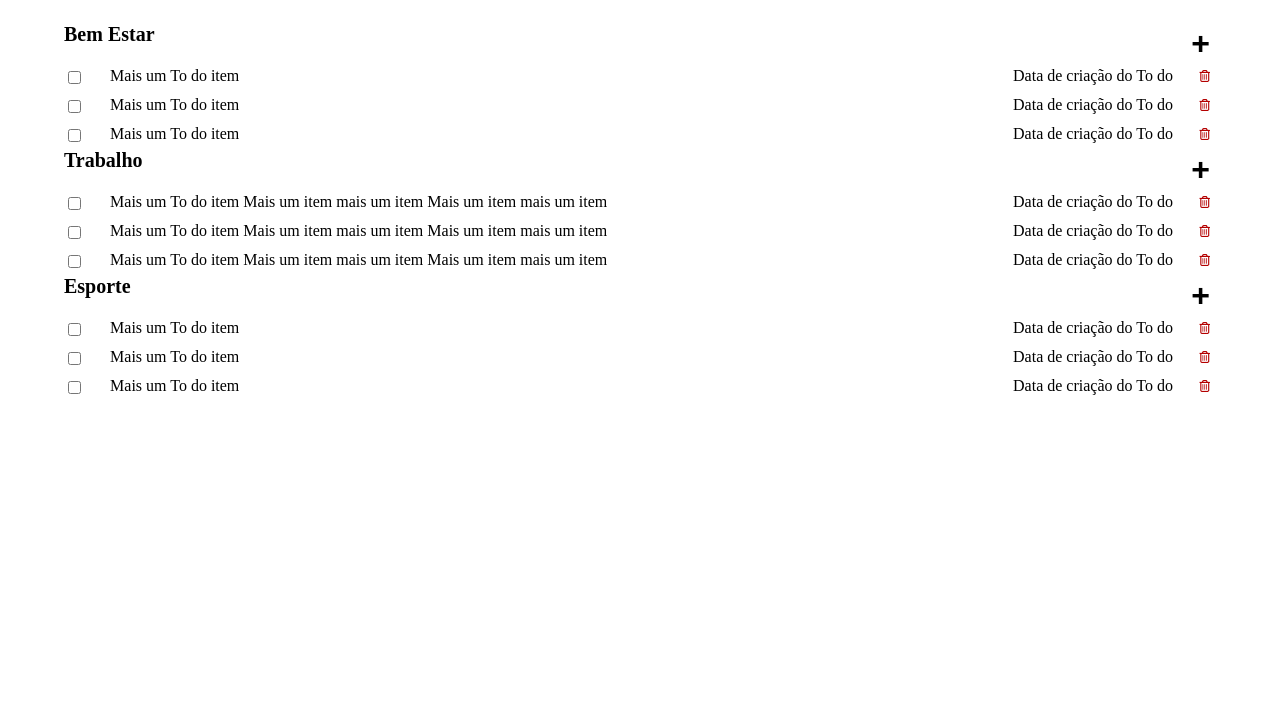
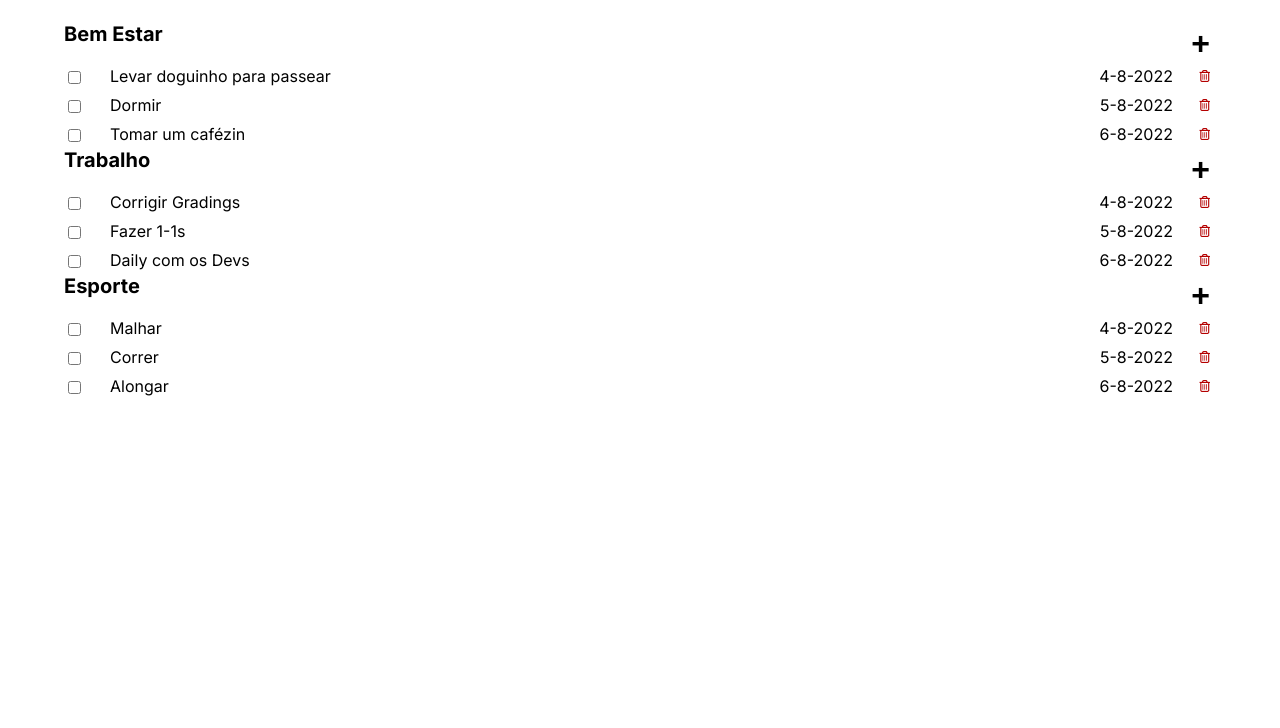
Before and after one commit to mariaAGFerrari/demo-ToDoList-M2, a plain HTML site: page index.html in a window 1280 px wide. Shown: the part 72-800 px from the top of the page. Drawn offline with Linux system fonts and the light colour scheme.

Commit message:
código JS estático e sem modais

```diff
--- a/index.html
+++ b/index.html
@@ -5,6 +5,9 @@
     <meta http-equiv="X-UA-Compatible" content="IE=edge" />
     <meta name="viewport" content="width=device-width, initial-scale=1.0" />
     <link rel="stylesheet" href="./style/reset.css">
+    <link rel="preconnect" href="https://fonts.googleapis.com">
+    <link rel="preconnect" href="https://fonts.gstatic.com" crossorigin>
+    <link href="https://fonts.googleapis.com/css2?family=Inter:wght@400;700&display=swap" rel="stylesheet">
     <link rel="stylesheet" href="./style/style.css">
     <title>To Do List</title>
   </head>
@@ -12,7 +15,7 @@
     <header class="header">
       <div class="header__div">
         <h1>To Do List</h1>
-        <h3>Data exemplo</h3>
+        <h3 id="dataToDoList">Data exemplo</h3>
       </div>
       <button>Criar Categoria</button>
     </header>
@@ -22,8 +25,8 @@
             <h2>Bem Estar</h2>
             <button>+</button>
         </div>
-        <ul class="main__ul">
-          <li>
+        <ul class="main__ul" id="bem-estar">
+          <!-- <li>
             <input type="checkbox"></input>
             <p>Mais um To do item</p>
             <p>Data de criação do To do</p>
@@ -40,16 +43,17 @@
             <p>Mais um To do item</p>
             <p>Data de criação do To do</p>
             <button> <img src="./img/trash-alt.png" alt="Lixeira"> </button>
-          </li>
+          </li> -->
         </ul>
       </section>
+
       <section class="section">
         <div class="section__div">
             <h2>Trabalho</h2>
             <button>+</button>
         </div>
-        <ul class="main__ul">
-          <li>
+        <ul class="main__ul" id="trabalho">
+          <!-- <li>
             <input type="checkbox"></input>
             <p>Mais um To do item Mais um item mais um item Mais um item mais um item</p>
             <p>Data de criação do To do</p>
@@ -66,16 +70,17 @@
             <p>Mais um To do item Mais um item mais um item Mais um item mais um item</p>
             <p>Data de criação do To do</p>
             <button> <img src="./img/trash-alt.png" alt="Lixeira"> </button>
-          </li>
+          </li> -->
         </ul>
       </section>
+
       <section class="section">
         <div class="section__div">
             <h2>Esporte</h2>
             <button>+</button>
         </div>
-        <ul class="main__ul">
-          <li>
+        <ul class="main__ul" id="esporte">
+          <!-- <li>
             <input type="checkbox"></input>
             <p>Mais um To do item</p>
             <p>Data de criação do To do</p>
@@ -92,9 +97,11 @@
             <p>Mais um To do item</p>
             <p>Data de criação do To do</p>
             <button> <img src="./img/trash-alt.png" alt="Lixeira"> </button>
-          </li>
+          </li> -->
         </ul>
       </section>
     </main>
+    <script src="./js/database.js"></script>
+    <script src="./js/script.js"></script>
   </body>
 </html>
--- /dev/null
+++ b/js/database.js
@@ -0,0 +1,47 @@
+let listaDeTarefas = [
+    {
+        nomeTarefa: "Corrigir Gradings",
+        data: "4-8-2022",
+        categoria: "Trabalho"
+    },
+    {
+        nomeTarefa: "Fazer 1-1s",
+        data: "5-8-2022",
+        categoria: "Trabalho"
+    },
+    {
+        nomeTarefa: "Daily com os Devs",
+        data: "6-8-2022",
+        categoria: "Trabalho"
+    },
+    {
+        nomeTarefa: "Levar doguinho para passear",
+        data: "4-8-2022",
+        categoria: "Bem-Estar"
+    },
+    {
+        nomeTarefa: "Dormir",
+        data: "5-8-2022",
+        categoria: "Bem-Estar"
+    },
+    {
+        nomeTarefa: "Tomar um cafézin",
+        data: "6-8-2022",
+        categoria: "Bem-Estar"
+    },
+    {
+        nomeTarefa: "Malhar",
+        data: "4-8-2022",
+        categoria: "Esporte"
+    },
+    {
+        nomeTarefa: "Correr",
+        data: "5-8-2022",
+        categoria: "Esporte"
+    },
+    {
+        nomeTarefa: "Alongar",
+        data: "6-8-2022",
+        categoria: "Esporte"
+    }
+]
--- /dev/null
+++ b/js/script.js
@@ -0,0 +1,79 @@
+/*
+Código sem modal e com categorias estáticas
+
+PASSO A PASSO
+1) Adicionar a data de hoje - ok
+2) Criar o card da tarefa - ok
+3) Mostrar os cards na tela
+*/
+
+const body = document.querySelector("body")
+
+//1) Adicionar a data de hoje - ok
+const dataHoje = () => {
+    const h3 = document.querySelector("#dataToDoList")
+
+    const data = new Date()
+
+    h3.innerText = data.toDateString()
+}
+dataHoje()
+
+
+//2) Criar o card da tarefa - ok
+const cardTarefa = (tarefa) => {
+    const li = document.createElement("li")
+
+    const input = document.createElement("input")
+    input.type = "checkbox"
+
+    input.addEventListener("click", () => {
+        nome.classList.toggle("tracejado")
+        data.classList.toggle("tracejado")
+    })
+
+    const nome = document.createElement("p")
+    nome.innerText = tarefa.nomeTarefa
+
+    const data = document.createElement("p")
+    data.innerText = tarefa.data
+
+    const botao = document.createElement("button")
+
+    botao.addEventListener("click", () => {
+        const id = listaDeTarefas.indexOf(tarefa)
+        listaDeTarefas.splice(id, 1)
+
+        renderizarCards(listaDeTarefas)
+    })
+
+    const lixeiraIcone = document.createElement("img")
+    lixeiraIcone.src = "../img/trash-alt.png"
+    lixeiraIcone.alt = "Lixeira"
+
+    botao.appendChild(lixeiraIcone)
+
+    li.append(input, nome, data, botao)
+
+    return li
+}
+
+//3) Mostrar os cards na tela
+const renderizarCards = (arr) => {
+    const tarefasContainer = document.querySelectorAll(".main__ul")
+    console.log(tarefasContainer)
+
+    tarefasContainer.forEach((container) => {
+        container.innerHTML= ""
+
+        arr.forEach((elemento) => {
+
+            if(elemento.categoria.toLowerCase() === container.id) {
+                const card = cardTarefa(elemento)
+
+                container.appendChild(card)
+            }
+        })
+    })
+}
+renderizarCards(listaDeTarefas)
--- a/style/style.css
+++ b/style/style.css
@@ -1,3 +1,7 @@
+:root {
+  font-family: 'Inter', sans-serif;
+}
+
 .header {
   display: flex;
   justify-content: space-between;
@@ -84,6 +88,9 @@
 .main__ul li button:hover {
   transform: scale(1.3);
 }
+.tracejado {
+  text-decoration: line-through;
+}
 /* min width a partir de tal tamanho */
 
 /* max-width antes de tal tamanho */
```
